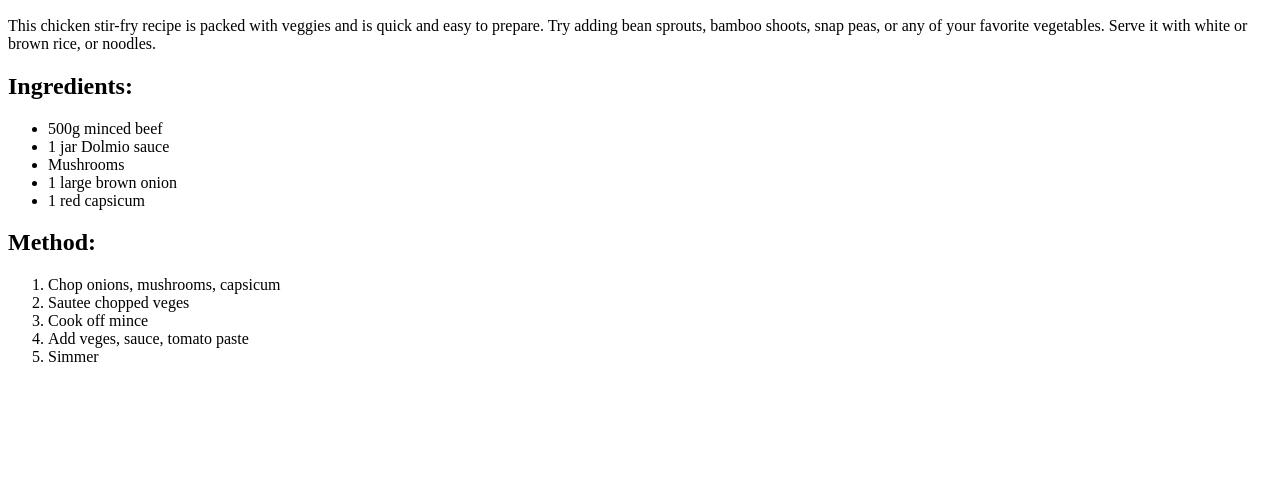
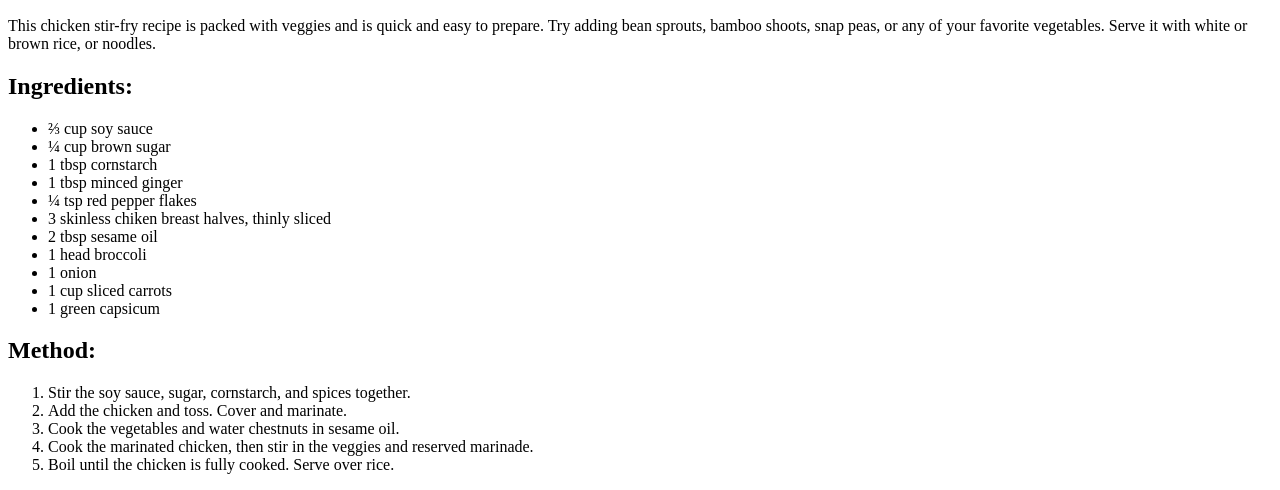
Before and after one commit to giles-davis/odin-recipes, a plain HTML site: page recipes/chickenstirfry.html in a window 1280 px wide. Shown: the part 434-924 px from the top of the page. Before the commit the page ends 816 px from the top, so only its background shows below. Drawn offline with Linux system fonts and the light colour scheme.

Commit message:
Updated stir-fry recipe.

```diff
--- a/recipes/chickenstirfry.html
+++ b/recipes/chickenstirfry.html
@@ -12,19 +12,25 @@
     <p>This chicken stir-fry recipe is packed with veggies and is quick and easy to prepare. Try adding bean sprouts, bamboo shoots, snap peas, or any of your favorite vegetables. Serve it with white or brown rice, or noodles.</p>
     <h2>Ingredients:</h2>
     <ul>
-        <li>500g minced beef</li>
-        <li>1 jar Dolmio sauce</li>
-        <li>Mushrooms</li>
-        <li>1 large brown onion</li>
-        <li>1 red capsicum</li>
+        <li>⅔ cup soy sauce</li>
+        <li>¼ cup brown sugar</li>
+        <li>1 tbsp cornstarch</li>
+        <li>1 tbsp minced ginger</li>
+        <li>¼ tsp red pepper flakes</li>
+        <li>3 skinless chiken breast halves, thinly sliced</li>
+        <li>2 tbsp sesame oil</li>
+        <li>1 head broccoli</li>
+        <li>1 onion</li>
+        <li>1 cup sliced carrots</li>
+        <li>1 green capsicum</li>
     </ul>
     <h2>Method:</h2>
     <ol>
-        <li>Chop onions, mushrooms, capsicum</li>
-        <li>Sautee chopped veges</li>
-        <li>Cook off mince</li>
-        <li>Add veges, sauce, tomato paste</li>
-        <li>Simmer</li>
+        <li>Stir the soy sauce, sugar, cornstarch, and spices together.</li>
+        <li>Add the chicken and toss. Cover and marinate.</li>
+        <li>Cook the vegetables and water chestnuts in sesame oil.</li>
+        <li>Cook the marinated chicken, then stir in the veggies and reserved marinade.</li>
+        <li>Boil until the chicken is fully cooked. Serve over rice. </li>
     </ol>
 </body>
 </html>
```
